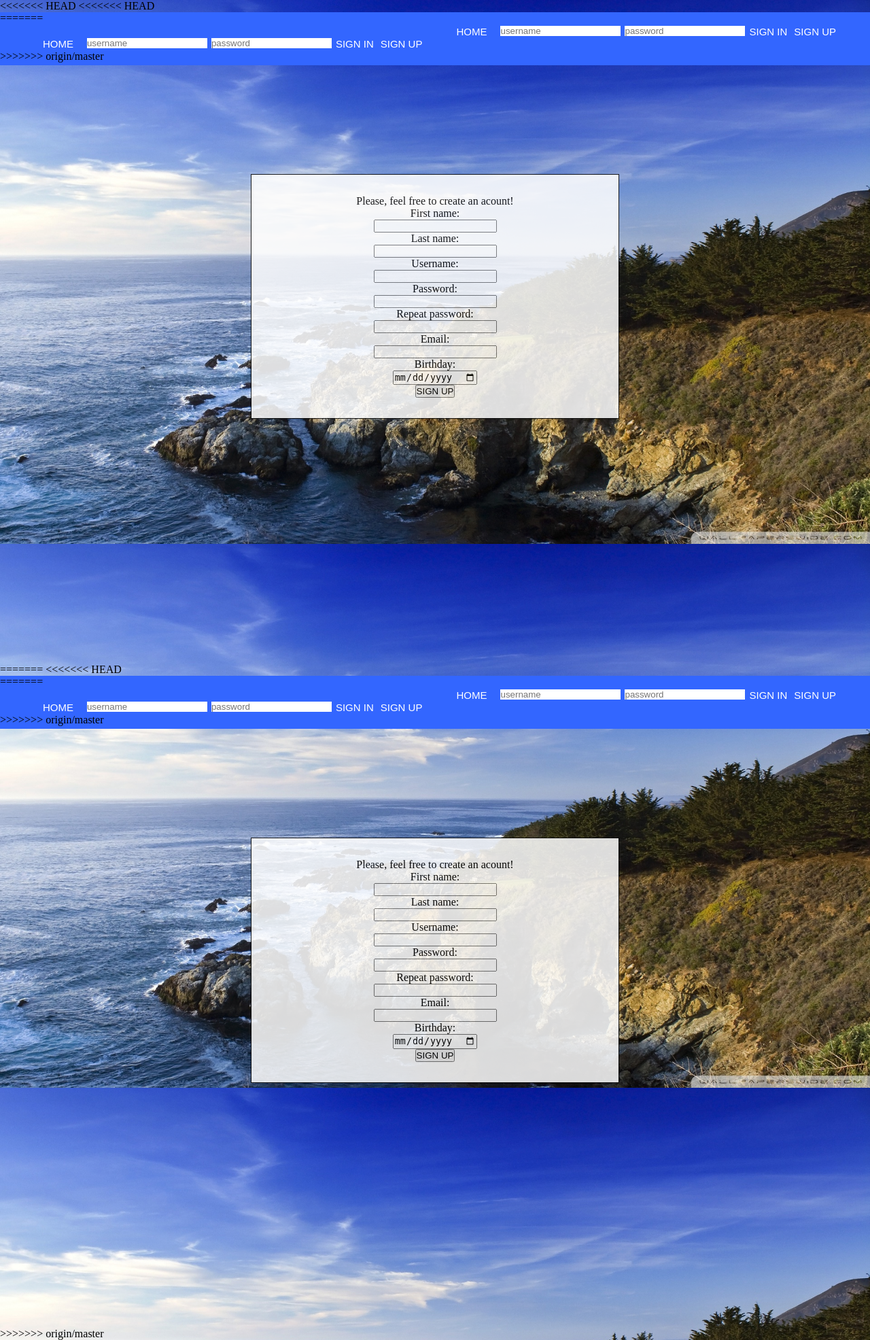
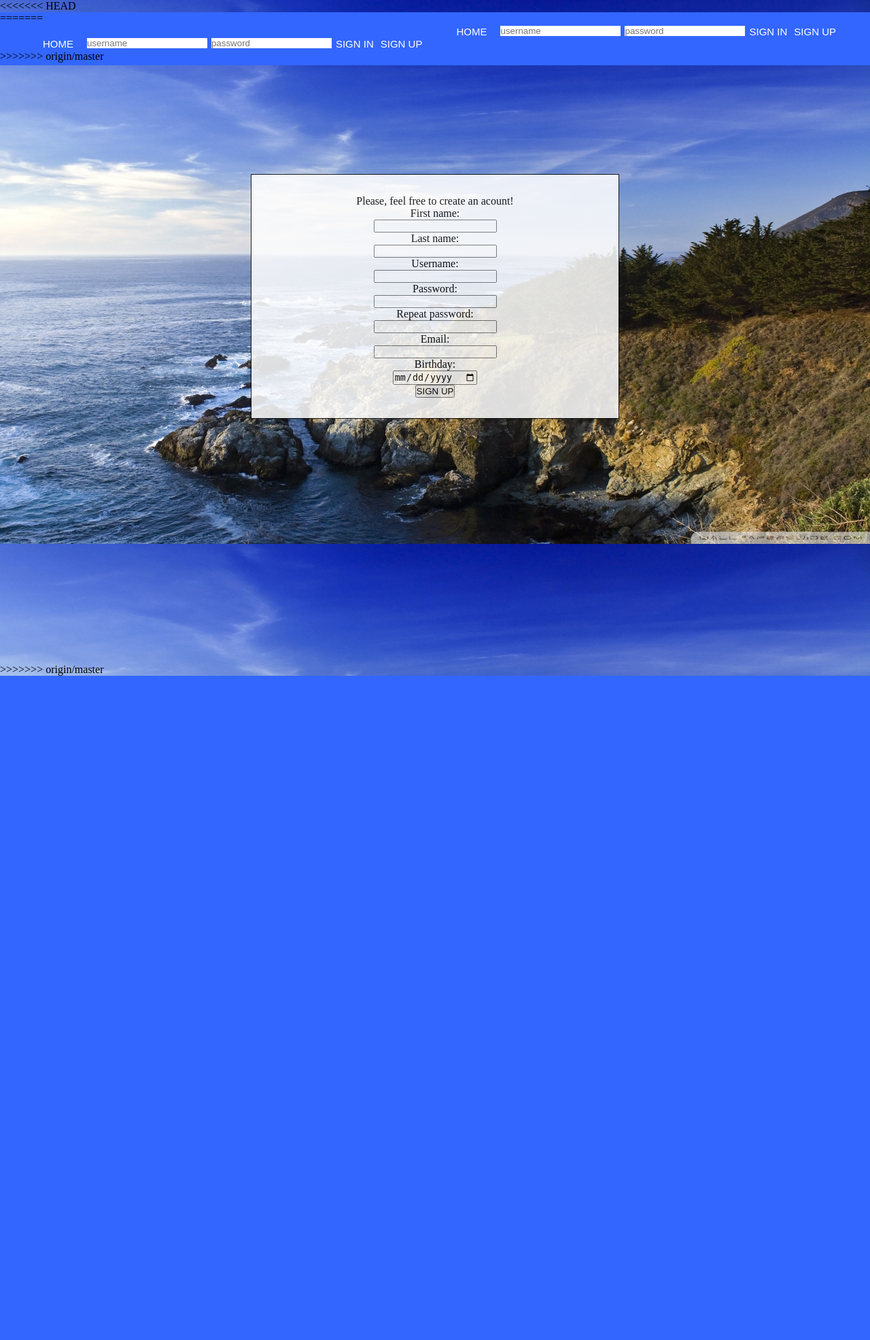
Before and after one commit to wncnho18/wncnho18.github.com, a PHP site: page /signup.php in a window 1280 px wide. Shown: the whole page at 68% size. After the commit the page ends 994 px from the top, so only its background shows below. Run offline with PHP 8.4, Linux system fonts and the light colour scheme.

Commit message:
Update signup.php
getting rid of double feed

```diff
--- a/signup.php
+++ b/signup.php
@@ -1,111 +1,4 @@
-<<<<<<< HEAD
-<?php
 
-	include 'header.php'
-
-?>
-    <?php
-
-	if(isset($_GET['error']) && $_GET['error'] == "empty"){
-
-		?><script type="text/javascript">
-
-        alert("fill out all fields");
-		window.location.href = "signup.php"
-
-         </script>;
-		 <?php
-
-		 } else if(isset($_GET['error']) && $_GET['error'] == "user") {
-
-			 ?><script type="text/javascript">
-
-			 alert("User already exists");
-			 window.location.href = "signup.php"
-
-			 </script>;
-
-			 <?php
-
-			} else if(isset($_GET['error']) && $_GET['error'] == "password") {
-
-			 ?><script type="text/javascript">
-
-			 alert("Passwords dont match!");
-			 window.location.href = "signup.php"
-
-			</script>;
-
-			<?php
-
-			} else if(isset($_GET['error']) && $_GET['error'] == "@mail") {
-
-			 ?><script type="text/javascript">
-
-			 alert("Email already registered!");
-			 window.location.href = "signup.php"
-
-			</script>;
-
-			<?php
-
-			}
-
-	?>
-
-
-<?php
-
-		if(!isset($_SESSION['newsession'])){
-
-		echo "<div class='transbox'>";
-
-			echo "Please, feel free to create an acount!".'<br>';
-
-			echo "<form action='scripts/s-up.php' method='POST'>
-
-			First name:<br>
-			<input type='text' name='first_name'>
-			<br>
-
-			Last name:<br>
-			<input type='text' name='last_name'>
-			<br>
-
-			Username:<br>
-			<input type='text' name= 'user_name'>
-			<br>
-
-			Password:<br>
-			<input type= 'password' name='pswd'>
-			<br>
-
-			Repeat password:<br>
-			<input type= 'password' name='pswd_2'>
-			<br>
-
-			Email:<br>
-			<input type= 'email' name = 'email' required>
-			<br>
-
-			Birthday:<br>
-			<input type='date' name='bday'>
-
-			<br>
-			<button type='submit'>SIGN UP</button>
-
-			</form>";
-
-			echo "</div>";
-
-		}
-?>
-
-</body>
-
-<footer>
-</footer>
-=======
 <?php
 
 	include 'header.php'
```
